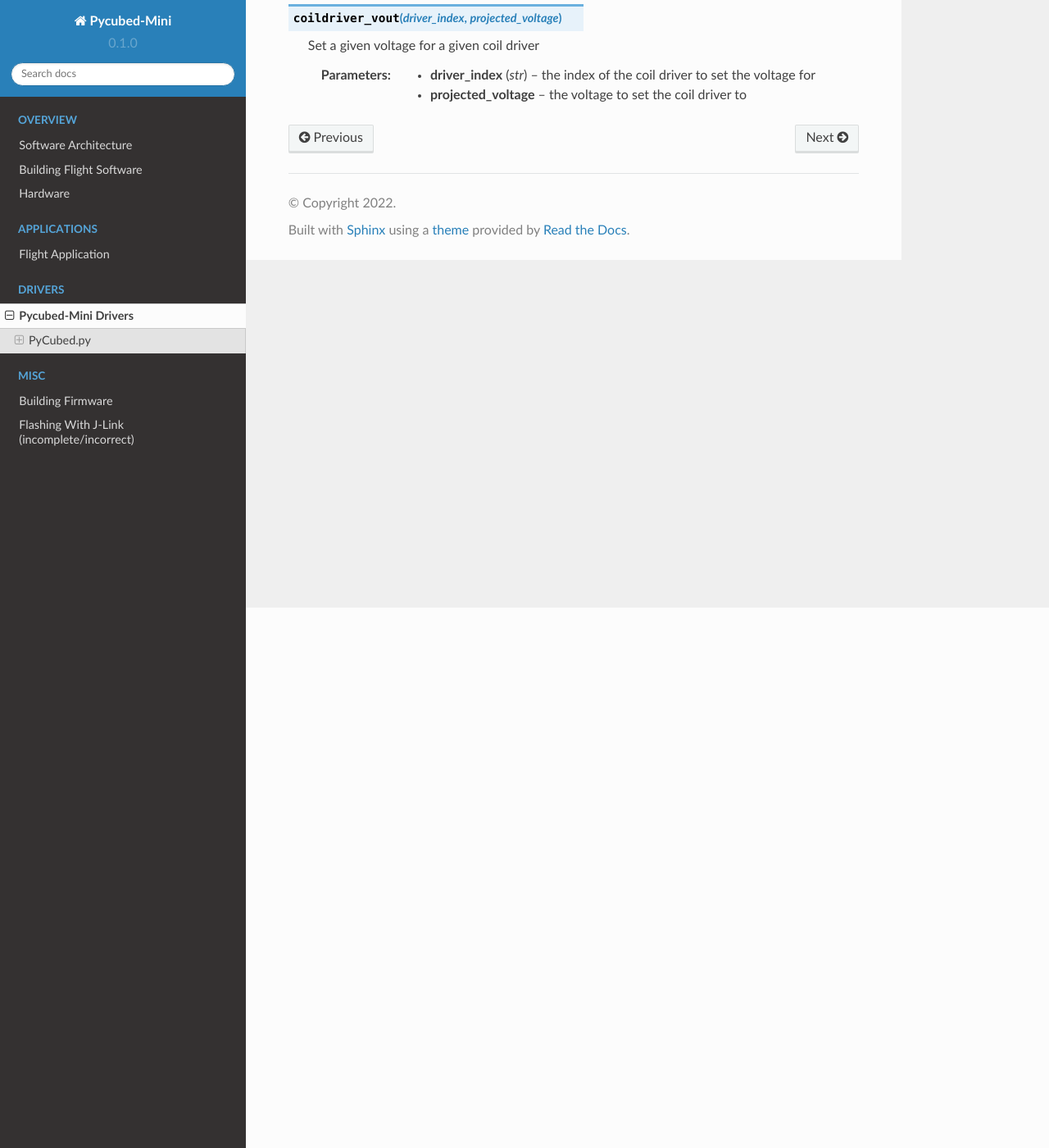
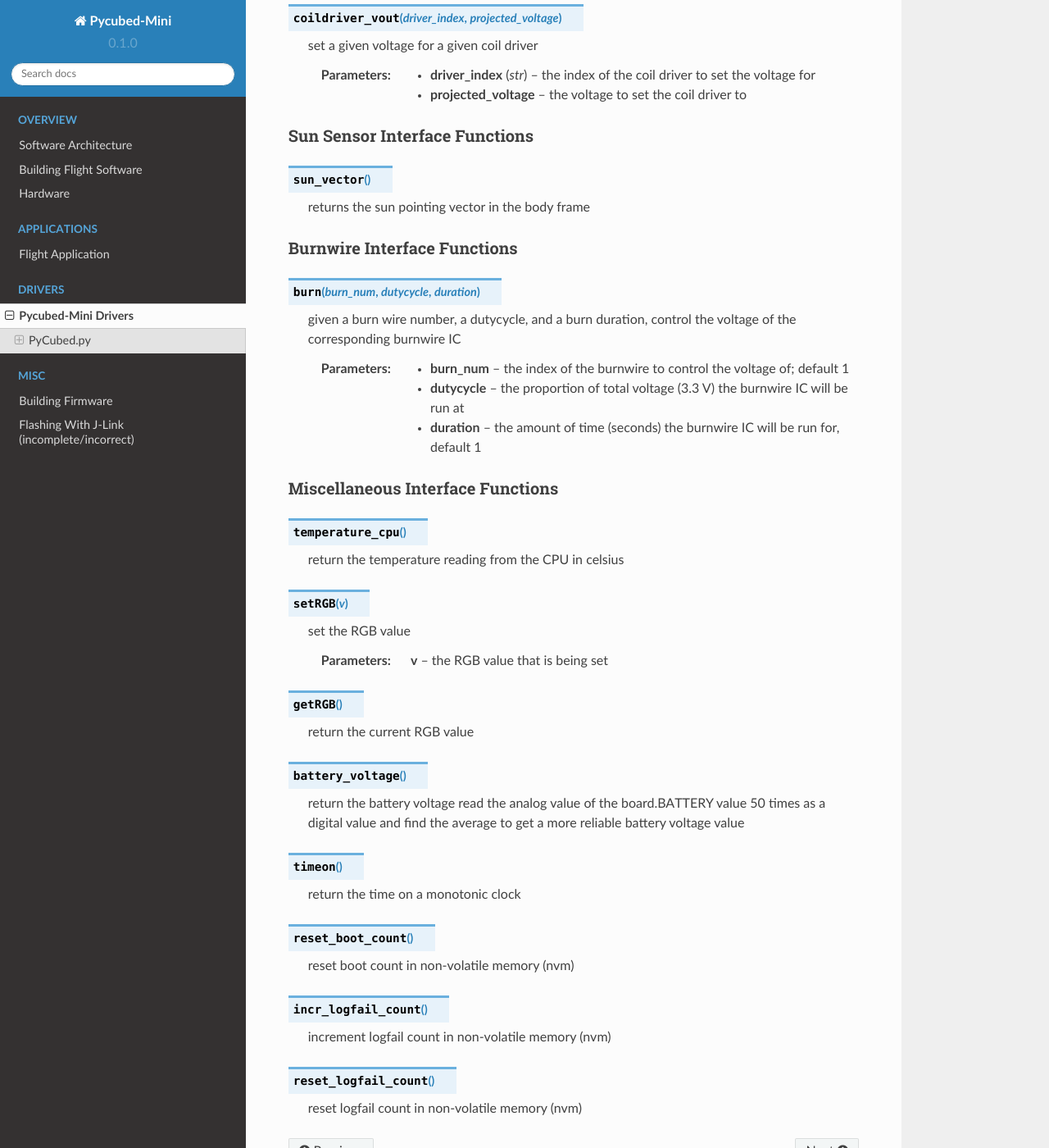
Before and after one commit to PyCubed-Mini/PocketQubeDocs, a Sphinx documentation site: the page built from docs/source/drivers/pycubedmini/index.rst, in a window 1280 px wide and 1400 px high, scrolled down 659 px. Shown: the whole window at 82% size. Built offline with Sphinx 7.4.7 and the Read the Docs theme 2.0.0, drawn with Linux system fonts in a browser that asks for light colours.

Commit message:
add remaining interface functions

```diff
--- a/docs/source/drivers/pycubedmini/index.rst
+++ b/docs/source/drivers/pycubedmini/index.rst
@@ -28,8 +28,66 @@
 
 .. py:function:: coildriver_vout(driver_index, projected_voltage)
 
-    Set a given voltage for a given coil driver
+    set a given voltage for a given coil driver
 
     :param driver_index: the index of the coil driver to set the voltage for
     :type driver_index: str
     :param projected_voltage: the voltage to set the coil driver to
+
+Sun Sensor Interface Functions
+******************************
+
+.. py:function:: sun_vector()
+
+    returns the sun pointing vector in the body frame
+
+Burnwire Interface Functions
+****************************
+
+.. py:function:: burn(burn_num, dutycycle, duration)
+
+    given a burn wire number, a dutycycle, and a burn duration, control
+    the voltage of the corresponding burnwire IC
+
+    :param burn_num: the index of the burnwire to control the voltage of; default 1
+    :param dutycycle: the proportion of total voltage (3.3 V) the burnwire IC will be run at
+    :param duration: the amount of time (seconds) the burnwire IC will be run for, default 1
+
+Miscellaneous Interface Functions
+*********************************
+
+.. py:function:: temperature_cpu()
+
+    return the temperature reading from the CPU in celsius
+
+.. py:function:: setRGB(v)
+
+    set the RGB value
+
+    :param v: the RGB value that is being set
+
+.. py:function:: getRGB()
+
+    return the current RGB value
+
+.. py:function:: battery_voltage()
+
+    return the battery voltage
+    read the analog value of the board.BATTERY value 50 times as a digital value
+    and find the average to get a more reliable battery voltage value
+
+.. py:function:: timeon()
+
+    return the time on a monotonic clock
+
+.. py:function:: reset_boot_count()
+
+    reset boot count in non-volatile memory (nvm)
+
+.. py:function:: incr_logfail_count()
+
+    increment logfail count in non-volatile memory (nvm)
+
+.. py:function:: reset_logfail_count()
+
+    reset logfail count in non-volatile memory (nvm)
```
